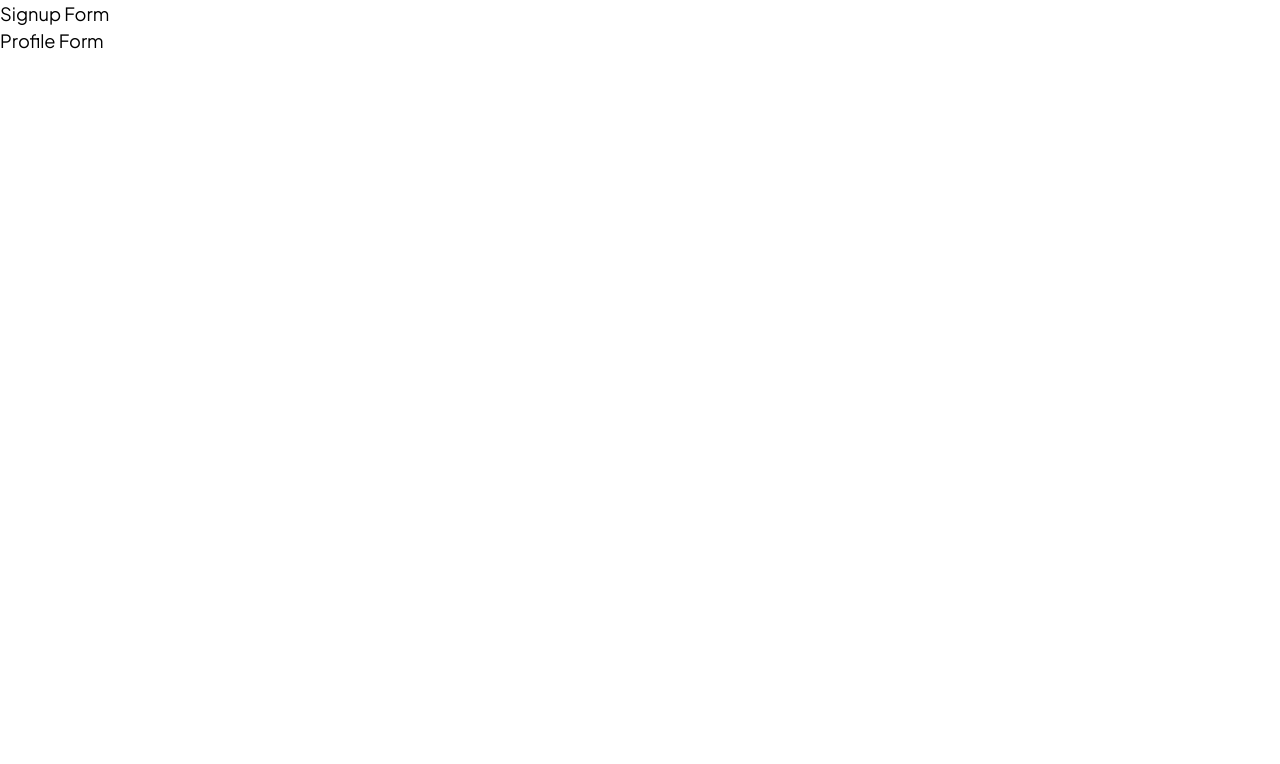
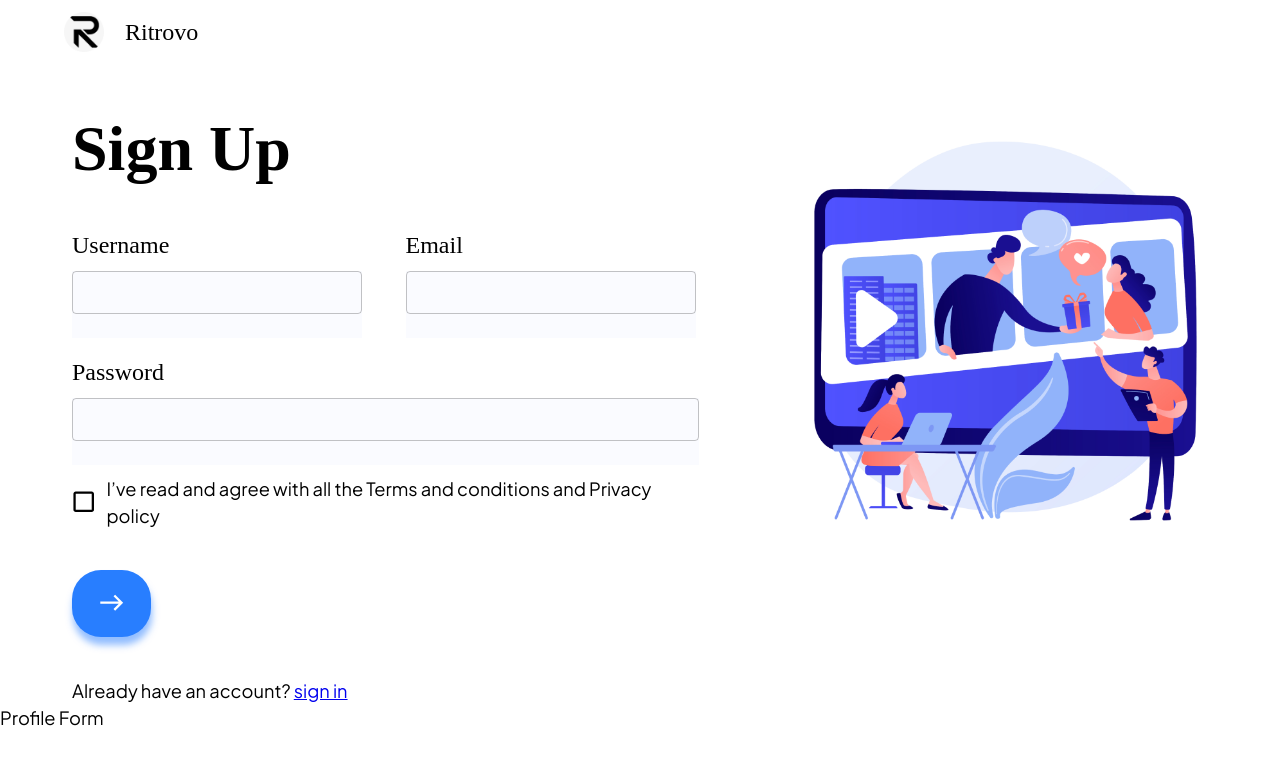
Before and after one commit to EnigmaVSSUT/ritrovo-frontend, a Next.js app: page /signup in a window 1280 px wide. Shown: the top 764 px of the page. Built offline with nearby package versions, Linux system fonts and the light colour scheme.

Commit message:
yarn.lock changed

```diff
--- a/components/signup/SignUpForm.jsx
+++ b/components/signup/SignUpForm.jsx
@@ -1,8 +1,100 @@
+import { Typography, Box, TextField, Toolbar } from "@mui/material";
+import { Button } from "@mui/material";
+import { FormControlLabel, Checkbox } from "@mui/material";
+import EastIcon from '@mui/icons-material/East';
+import styled from "@emotion/styled";
 const SignUpForm = () => {
+	const CustomBox = styled(Box)(({ theme }) => ({
+		display: "flex",
+		justifyContent: "center",
+		gap: theme.spacing(5),
+		marginTop: theme.spacing(2),
+		[theme.breakpoints.down("sm")]: {
+			flexDirection: "column",
+			alignItems: "center",
+			textAlign: "center",
+			gap: theme.spacing(0),
+		}
+	}));
+	const Title = styled(Typography)(({ theme }) => ({
+		fontSize: "64px",
+		fontWeight: "600",
+		fontFamily: 'poppins',
+		margin: "10px 20px",
+		margin: theme.spacing(4, 0, 4, 0),
+		[theme.breakpoints.down("sm")]: { fontSize: "40px" }
+	}));
+	const Label = styled(Typography)(({ theme }) => ({
+		fontSize: "24px",
+		fontWeight: "500",
+		fontFamily: 'poppins',
+		[theme.breakpoints.down("sm")]: { fontSize: "18px" }
+	}));
+	const Ibox = styled(Box)(({ theme }) => ({
+		flex: "1.25",
+		[theme.breakpoints.down("md")]: { display: 'none' }
+	}));
+	const Tfield = styled(TextField)(({ theme }) => ({
+		height: '67px',
+		width: '290px',
+		background: '#FAFBFF',
+	}));
+	const Pfield = styled(TextField)(({ theme }) => ({
+		width: '627px',
+		height: '67px',
+		background: '#FAFBFF',
+		[theme.breakpoints.down("md")]: { width: '290px' }
+	}));
 	return (
-		<div>
-			Signup Form
-		</div>
+		<>
+			<Box sx={{ minHeight: "80vh", margin: '0 40px' }}>
+				<Toolbar>
+					<img src="./SignUpimages/Logo.png" alt="" style={{ height: '40px', width: '40px' }} />
+					<Label sx={{
+						fontWeight: '600',
+						fontSize: '32px',
+						lineHeight: '48px',
+						padding: '0 21px',
+					}}>Ritrovo</Label>
+				</Toolbar>
+				<CustomBox>
+					<Box sx={{ flex: "1", }} mx={4}>
+						<Title variant="h3">Sign Up</Title>
+						<CustomBox >
+							<Box sx={{ flex: '1' }}>
+								<Label my={1} >Username</Label>
+								<Tfield size="small" />
+							</Box>
+							<Box sx={{ flex: '1', }}>
+								<Label my={1} >Email</Label>
+								<Tfield size="small" />
+							</Box>
+						</CustomBox>
+						<Box sx={{ flex: '1' }} marginTop={2}>
+							<Label my={1} marginBottom={1}>Password</Label>
+							<Pfield size="small" type="password" />
+							<FormControlLabel label='I’ve read and agree with all the Terms and conditions and Privacy policy' control={<Checkbox />} sx={{ marginTop: "10px" }} />
+							<Button variant="contained" size="small" sx={{
+								textTransform: "capitalize",
+								margin: "40px 0",
+								backgroundColor: "#287EFF",
+								borderRadius: "29px",
+								boxShadow: '1px 8px 7px rgba(40, 126, 255, 0.5)',
+								height: '67px',
+								width: "79px"
+							}}>
+								<EastIcon fontSize="medium" />
+							</Button>
+							<Typography>Already have an account? <a href="#">sign in</a></Typography>
+						</Box>
+					</Box>
+					<Ibox>
+						<img src="./SignUpimages/img1.png" alt="" style={{ maxWidth: "100%", marginBottom: "2.5rem", top: '20px' }} />
+					</Ibox>
+				</CustomBox>
+			</Box>
+		</>
+
 	);
 }
 
```
Also changed, not shown: public/SignUpimages/img1.png (added), public/SignUpimages/logo.png (renamed from public/logo.png).
